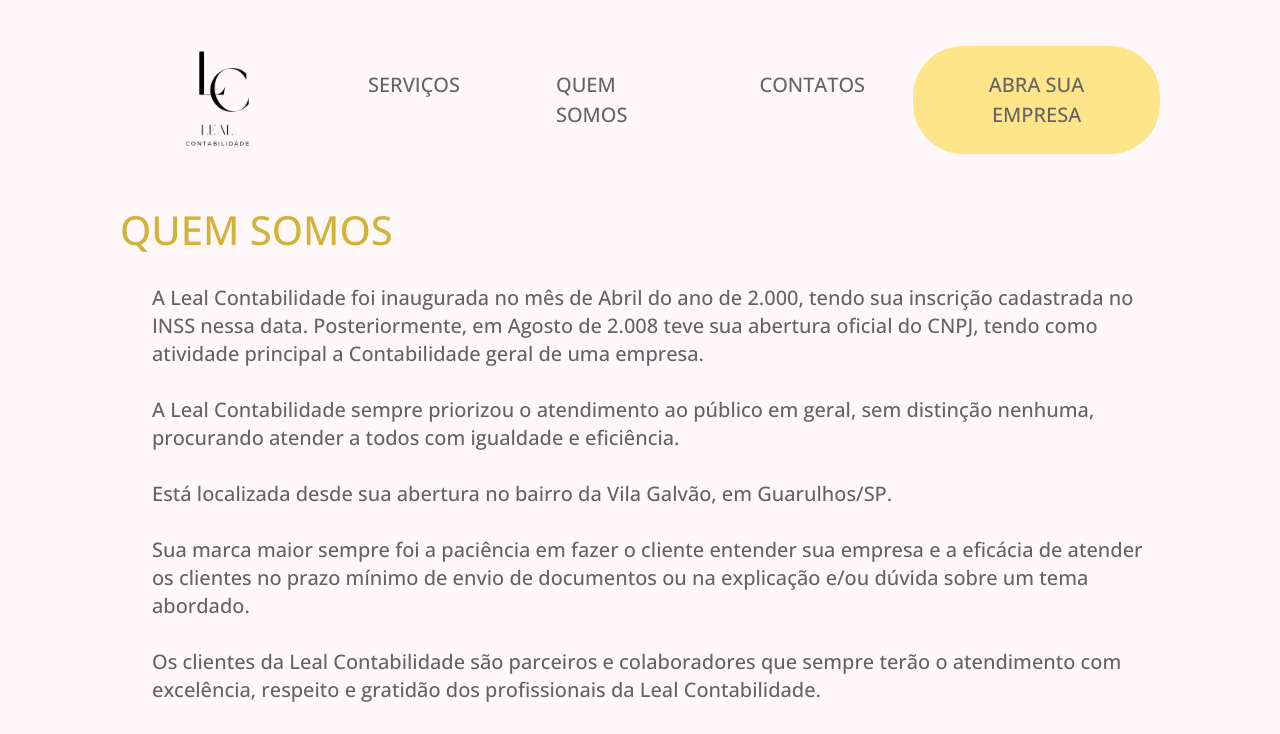
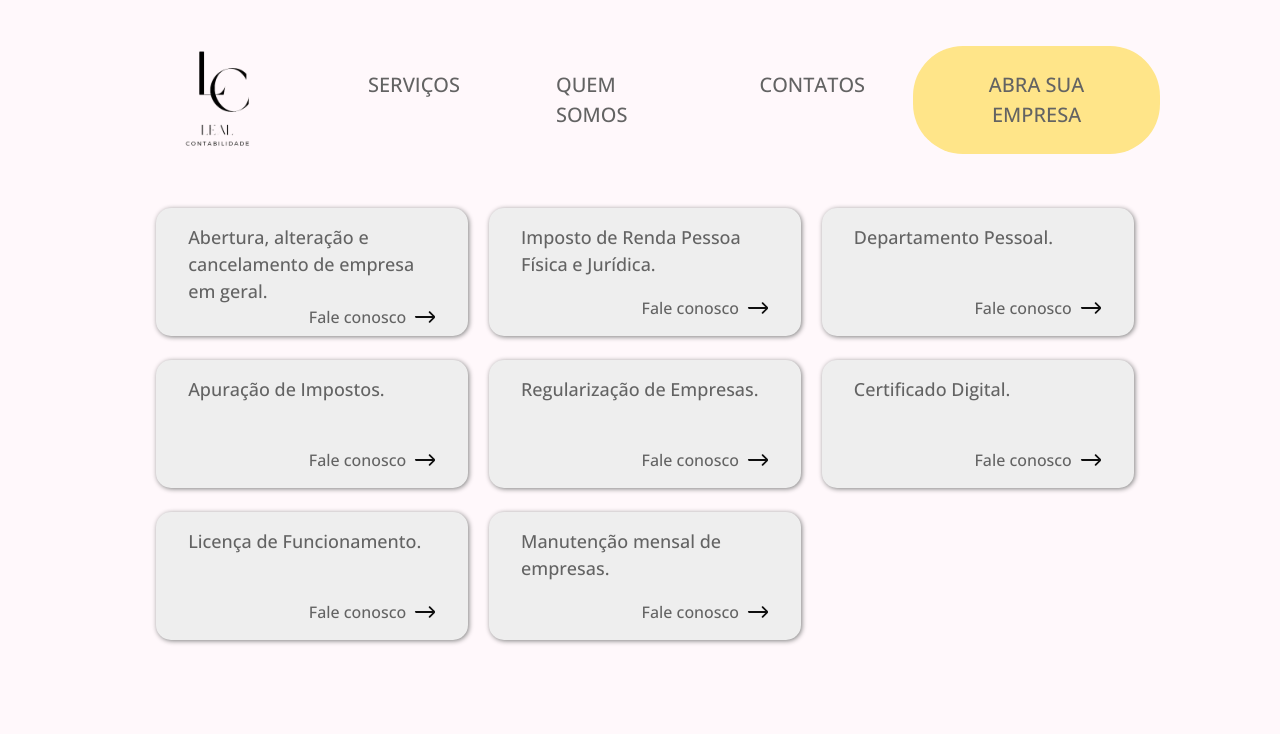
Before and after one commit to Nyir0/contabilidade, a React (Create React App) app: page /servicos in a window 1280 px wide. Shown: the top 734 px of the page. Built offline with nearby package versions, Linux system fonts and the light colour scheme.

Commit message:
adicionado pagina de serviços

```diff
--- a/src/App.js
+++ b/src/App.js
@@ -3,7 +3,8 @@
 import Footer from './components/Footer';
 import Home from './pages/Home';
 import Quem_somos from './pages/Quem_somos';
-import Contato from './pages/Contato'
+import Contato from './pages/Contato';
+import Services from './pages/Services';
 
 
 
@@ -14,7 +15,7 @@
       <Router>
         <Routes>
           <Route path='/' element={<Home />} />
-          <Route path='/servicos' element={<Quem_somos />} />
+          <Route path='/servicos' element={<Services />} />
           <Route path='/quem-somos' element={<Quem_somos />} />
           <Route path='/contatos' element={<Contato />} />
         </Routes>
--- /dev/null
+++ b/src/pages/Services.css
@@ -0,0 +1,11 @@
+#services{
+    display: grid;
+    grid-template-columns: repeat(3, 30%);
+    grid-column-gap: 2%;
+}
+
+.services-card{
+    width: 100%;
+    margin-right: 5px;
+    margin-left: 5px;
+}
--- /dev/null
+++ b/src/pages/Services.js
@@ -0,0 +1,26 @@
+import '../components/Services.css';
+import './Services.css';
+import DataServices from '../data/Services';
+
+export default function Services(){
+
+    const RenderServices = DataServices.map((text, index) => (
+        <a href={`https://api.whatsapp.com/send?phone=5511972696636&text=Olá%20Leal%20Contabilidade,%20estou%20entrando%20em%20contato%20pelo%20site%20e%20gostaria%20de%20fazer%20um%20or%C3%A7amento%20de%20${encodeURIComponent(text)}%20!!!`} target="blank" key={index} className='services-card'>
+            <span className='text'>{text}</span>
+            <div className='flex justify-end'>
+                <span className='service-link'>
+                    Fale conosco
+                    <img className="pl-2" src="./images/icons/arrow-right.svg" alt="" width={30}/>
+                </span>
+            </div>
+        </a>
+    ))
+
+    return(
+        <section className="h-auto mb-20">
+            <div id='services'>
+                {RenderServices}
+            </div>
+        </section>
+    )
+}
```
Also changed, not shown: src/components/Services.css (line endings or trailing spaces).
